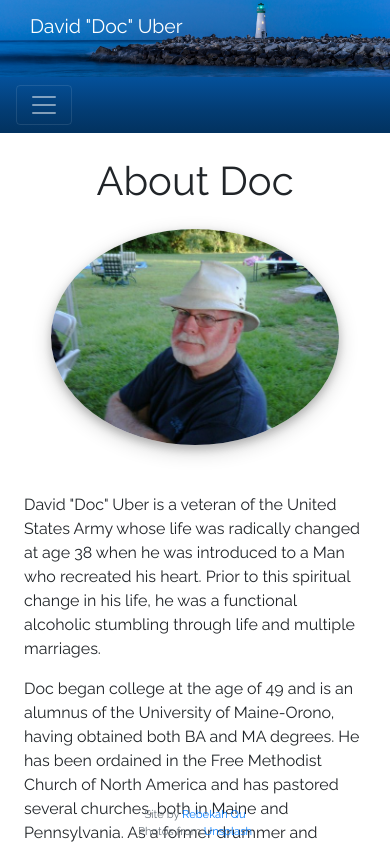
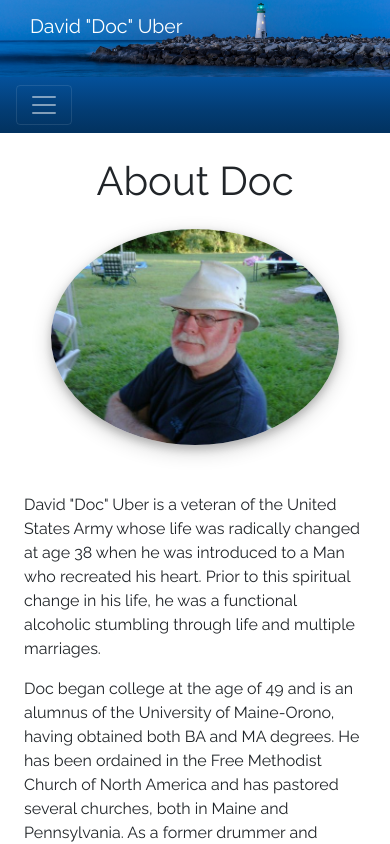
Before and after one commit to BekahT/docuber, an Angular app: page / in a window 390 px wide. Shown: the top 844 px of the page. Built offline with nearby package versions, Linux system fonts and the light colour scheme.

Commit message:
Fix footer for mobile

```diff
--- a/src/app/footer/footer.component.css
+++ b/src/app/footer/footer.component.css
@@ -1,6 +1,4 @@
 .footer {
-  position: absolute;
-  left: 0;
   bottom: 0;
   width: 100%;
   text-align: center;
```
